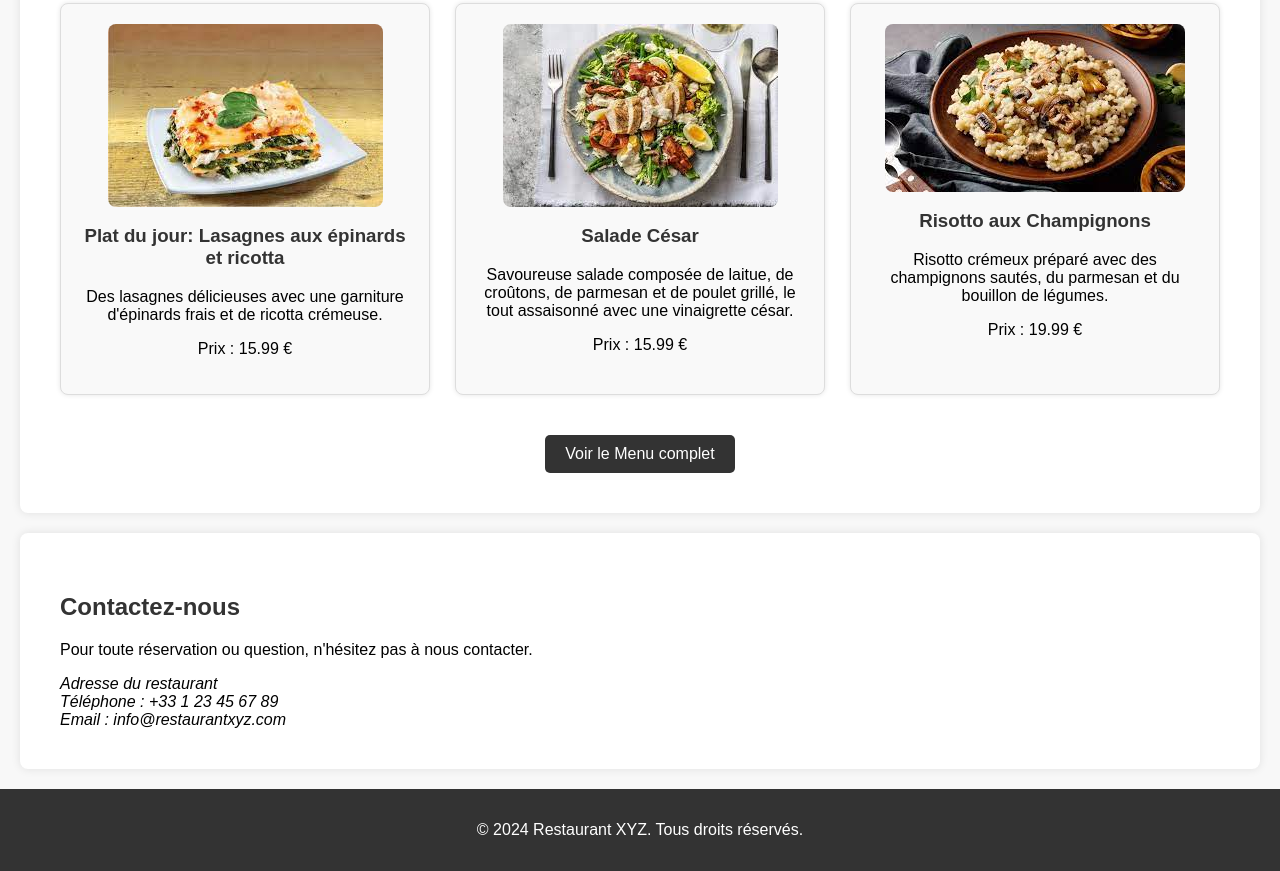
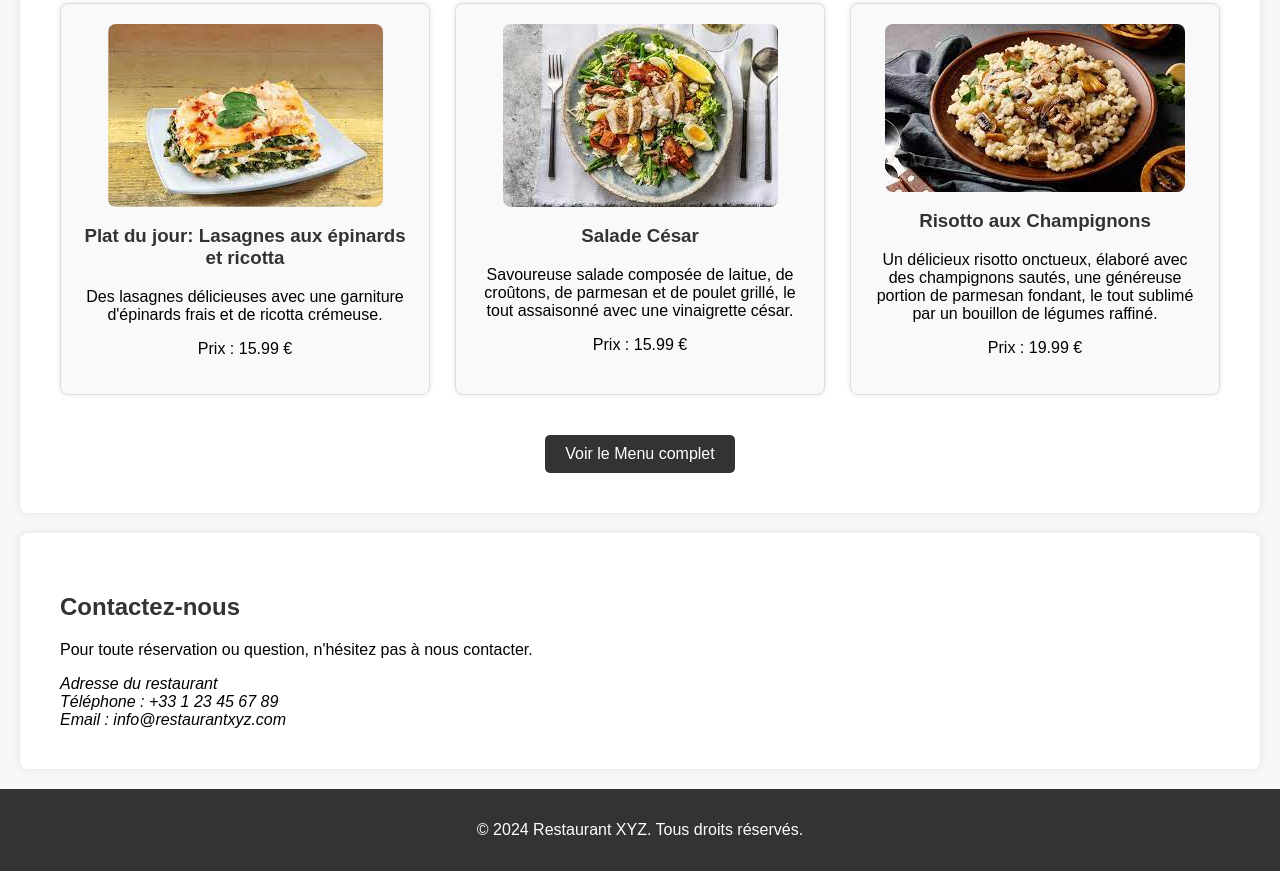
Before and after one commit to AlexAD06/exercice-git, a plain HTML site: page index.html in a window 1280 px wide. Shown: the part 746-1617 px from the top of the page. Drawn offline with Linux system fonts and the light colour scheme.

Commit message:
Description Risotto Modifée

```diff
--- a/index.html
+++ b/index.html
@@ -51,7 +51,7 @@
             <div class="menu-item">
                 <img src="images/menu-item2.jpg" alt="Risotto aux Champignons">
                 <h3>Risotto aux Champignons</h3>
-                <p>Risotto crémeux préparé avec des champignons sautés, du parmesan et du bouillon de légumes.</p>
+                <p>Un délicieux risotto onctueux, élaboré avec des champignons sautés, une généreuse portion de parmesan fondant, le tout sublimé par un bouillon de légumes raffiné.</p>
                 <p>Prix : 19.99 €</p>
             </div>
 
```
Also changed, not shown: menu.html (+1 -1 lines).
